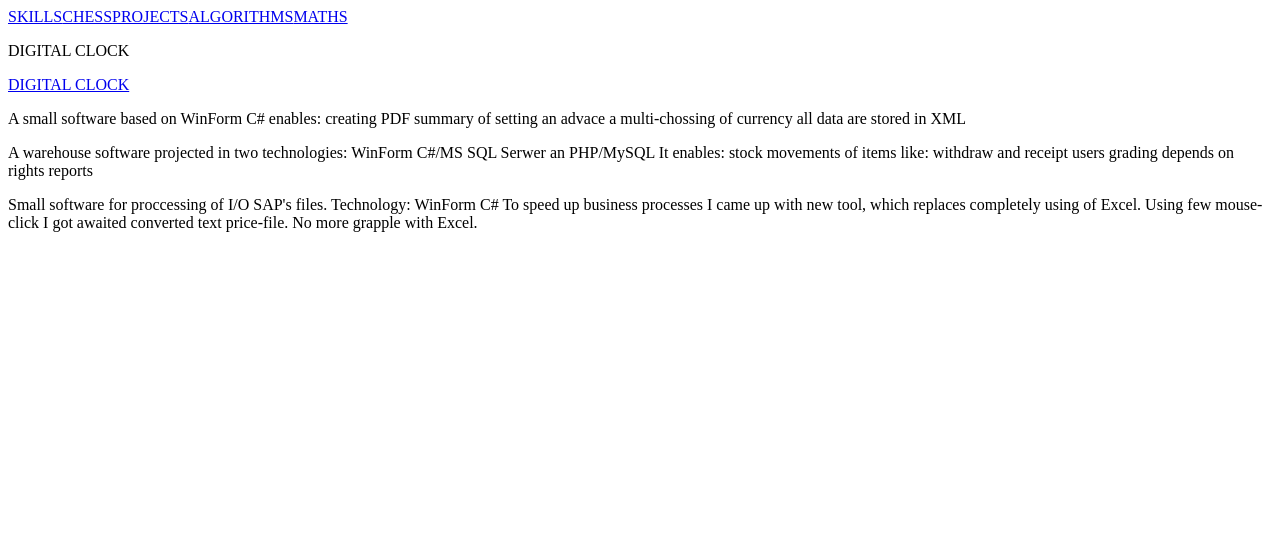
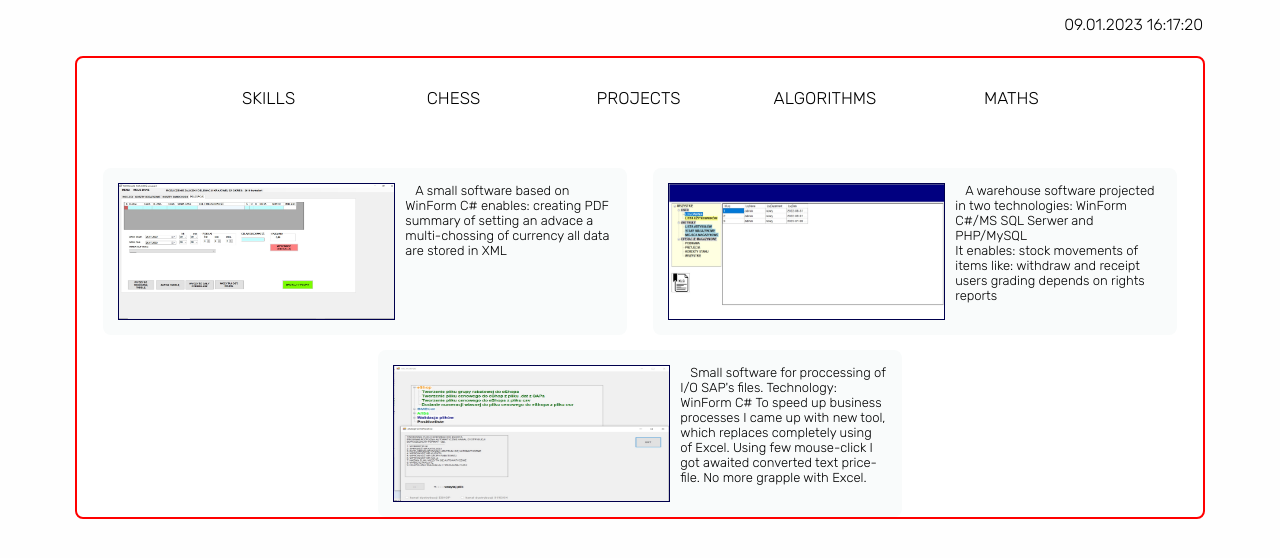
Before and after one commit to michalmielc/butchcassidy_website, a plain HTML site: page projects.html in a window 1280 px wide. Drawn offline with Linux system fonts and the light colour scheme.

Commit message:
commit2 skills chess i projects - zrobione wstpnie. Algoprytmy i maths do poprawy layout

```diff
--- a/css/main_css.css
+++ b/css/main_css.css
@@ -150,7 +150,9 @@ body#chess .articles {
 
 body#chess .articles div img {
     float: left;
-    padding-right: 10px;
+    margin-right: 10px;
+    border: 1px solid #00004d;
+    object-fit:fill;
 }
 
 body#chess .articles div a {
@@ -164,5 +166,82 @@ body#chess .articles div a:hover {
   padding: 5px;
 }
 
+body#chess .articles div:hover {
+    background-color:#ffffe6;
+    font-weight: bold;
+    /* padding: 1px; */
+  }
 
 /* ############################################################################################ */
+
+/* STRONA PROJECTS ------------------------------------------------------------------------*/
+body#projects {
+    background-color:#FEFEFE;
+    /* color: white; */
+    box-sizing:border-box;
+}
+
+body#projects .container1 {
+    all:unset;
+    background-color:white;
+    margin-top: 22px;
+    width: 88%;
+    margin-left: auto;
+    margin-right: auto;
+    border:  2px  solid red ;
+    border-radius: 8px;
+    display: flex;
+    flex-direction:column;
+}
+
+body#projects #nav:hover {
+    border-bottom: 1px red solid;
+}
+
+body#projects .articles {
+    padding-left: 15px;
+    padding-right: 15px;
+    padding-top: 30px;
+    display: flex;
+    flex-direction: row;
+    justify-content:space-evenly;
+    align-content: center;
+    flex-wrap: wrap;
+    gap: 15px;
+}
+
+body#projects .articles div {
+    padding: 15px;
+    background-color: #F9FBFB ;
+    width: 45%;
+    font-size: 13px;
+    border-radius: 8px;
+    text-indent: 10px;
+}
+
+body#projects .articles div img {
+    float: left;
+    margin-right: 10px;
+    border: 1px solid #00004d;
+    object-fit:fill;
+}
+
+body#projects .articles div a {
+    text-decoration: none;
+    text-transform: uppercase;
+}
+
+body#projects .articles div a:hover {
+  background-color:tomato;
+  color: black;
+  padding: 5px;
+}
+
+body#projects .articles div:hover {
+    background-color:#ffffe6;
+    font-weight: bold;
+    /* padding: 1px; */
+  }
+
+
+/* ############################################################################################ */
--- a/projects.html
+++ b/projects.html
@@ -4,45 +4,59 @@
     <meta charset="UTF-8">
     <meta http-equiv="X-UA-Compatible" content="IE=edge">
     <meta name="viewport" content="width=device-width, initial-scale=1.0">
-
-    <title>CHESS</title>
+    <link rel="stylesheet" href="css\main_css.css">
+    <link rel="preconnect" href="https://fonts.googleapis.com">
+    <link rel="preconnect" href="https://fonts.gstatic.com" crossorigin>
+    <link href="https://fonts.googleapis.com/css2?family=Rubik:wght@300&display=swap" rel="stylesheet">
+    <title>PROJEKTY</title>
 
 </head>
-<body>
+<body id="projects">
 
+   <!-- zegar -->
+   <div id="clock"></div>
+
+   <div class="container1">
        <!-- nawigacja -->
        <nav id="nav">
        </nav>
 
+         <!-- artykuły     -->
+         <div class="articles">
 
-    <p>DIGITAL CLOCK</p>
-    <a href="projects/clock/clock.html">DIGITAL CLOCK</a>
-
-    <p>
+            <div>
+                <img src="images/zdk.jpg" alt="" width="275" height="135">
                 A small software based on WinForm C# enables:
                 creating PDF summary of setting an advace
                 a multi-chossing of currency
                 all data are stored in XML
-    </p>
+             </div>
 
-    <p>
-        A warehouse software projected in two technologies: WinForm C#/MS SQL Serwer an PHP/MySQL
-
+             <div>
+                <img src="images/rrl.jpg" alt="" width="275" height="135">
+                A warehouse software projected in two technologies: WinForm C#/MS SQL Serwer and PHP/MySQL
+                <br>
                 It enables:
                 stock movements of items like: withdraw and receipt
                 users grading depends on rights
                 reports
 
-    </p>
+            </div>
 
-    <p>
+            <div>
+                <img src="images/fachurnik.jpg" alt="" width="275" height="135">
                 Small software for proccessing of I/O SAP's files.
                 Technology: WinForm C# To speed up business processes
                 I came up with new tool, which replaces completely using of Excel.
                 Using few mouse-click I got awaited converted text price-file. No more grapple with Excel.
-    </p>
+            </div>
+
+        </div>
+    </div>
 
 
+
+    <script src="projects/clock/clock.js"></script>
     <script src="javascripts/navi.js"></script>
 </body>
 </html>
--- a/projects/clock/clock.js
+++ b/projects/clock/clock.js
@@ -4,7 +4,7 @@ window.onload = function(){
 
         let time = new Date();
         let day = time.getDate();
-        let month = time.getMonth();
+        let month = time.getMonth() + 1; // zwraca wart styczen = 0, luty = 1 itd
         let year = time.getFullYear();
         let hours = time.getHours();
         let minutes = time.getMinutes();
@@ -23,6 +23,14 @@ window.onload = function(){
             seconds = "0" + seconds;
         }
 
+        if(day<10) {
+            day = "0" + day;
+        }
+
+        if(month<10) {
+            month = "0" + month;
+        }
+
        let digClock  =  document.querySelector("#clock");
         digClock.innerHTML = day +"." + month +"."+ year + " " + hours + ":"+ minutes + ":" + seconds;
 
```
Also changed, not shown: algorithms.html (+5 -1 lines), chess.html (+11 -10 lines), maths.html (+6 -1 lines), git_sciaga.txt (added), images/fachurnik.jpg (added), images/rrl.jpg (added), images/zdk.jpg (added). Lines whose indentation alone changed are shown as unchanged.
